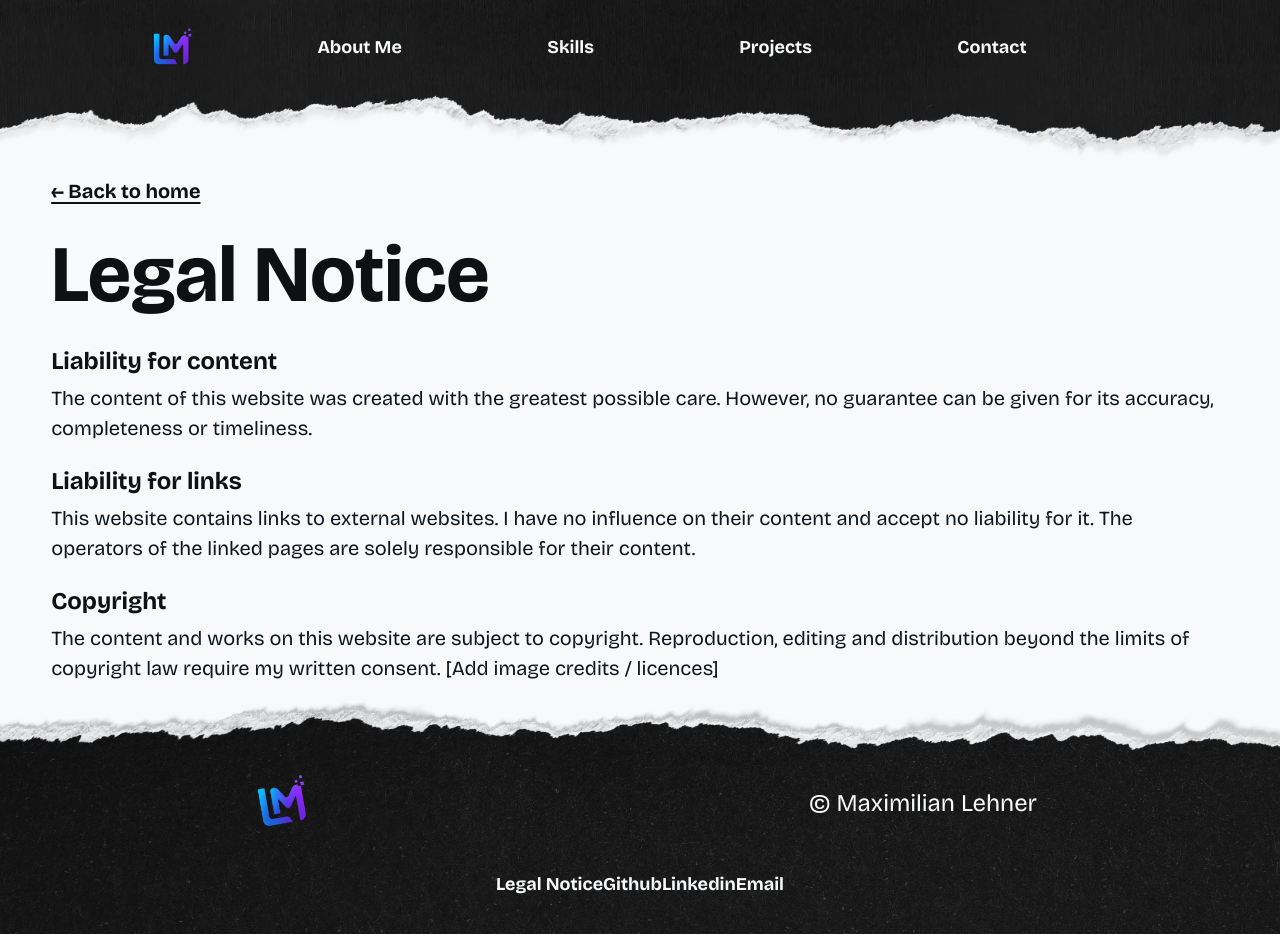
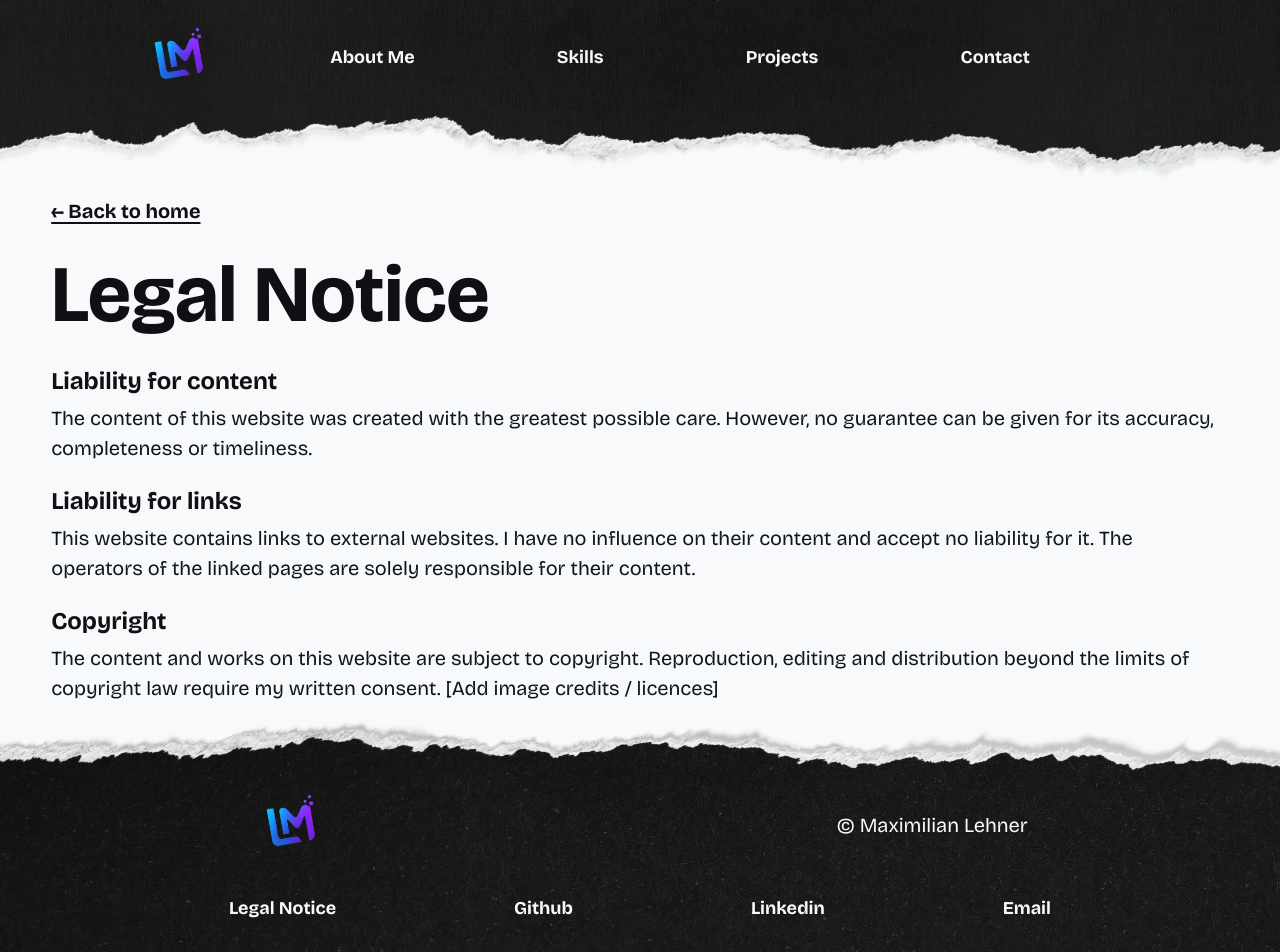
Before and after one commit to Lehnerma/Portfolio, an Angular app: page /legal-notice in a window 1280 px wide. Shown: the top 952 px of the page. Built offline with nearby package versions, Linux system fonts and the light colour scheme.

Commit message:
feat: Refactor landing and footer components to use new logo component and improve structure

```diff
--- a/src/app/sections/landing/landing.html
+++ b/src/app/sections/landing/landing.html
@@ -1,7 +1,6 @@
 <div class="landing__wrapper">
   <section class="landing__nav">
-    <img src="/assets/img/lm_logo.webp" alt="" class="header__logo" />
-
+    <app-logo-lm />
     <nav
       class="nav"
       [class.mobile]="burgerMenu()"
--- a/src/app/sections/landing/landing.ts
+++ b/src/app/sections/landing/landing.ts
@@ -7,9 +7,10 @@ import { NAV_HEADER_DATA } from '../../data/nav';
 import { NavElements } from '../../interfaces/nav-elements';
 import { NavElement } from '../../shared/nav-element/nav-element';
 import { LanguageService } from '../../services/language-service';
+import { LogoLm } from '../../shared/logo-lm/logo-lm';
 
 @Component({
-  imports: [PrimaryBtn, AnimateTitle, SecondaryBtn, SocialIcons, NavElement],
+  imports: [PrimaryBtn, AnimateTitle, SecondaryBtn, SocialIcons, NavElement, LogoLm],
   selector: 'app-landing',
   styleUrl: './landing.scss',
   templateUrl: './landing.html',
--- a/src/app/sections/main-footer/main-footer.html
+++ b/src/app/sections/main-footer/main-footer.html
@@ -1,39 +1,39 @@
-<article loading="lazy" class="contact" [class.contact--light]="lightFooter()">
-  <div [class.contact__wrapper]="!lightFooter()">
+<article loading="lazy" class="footer" [class.footer--light]="lightFooter()">
+  <div [class.footer__wrapper]="!lightFooter()">
     @if (!lightFooter()) {
-      <section class="contact__section--title">
-        <app-underline-title variant="double" class="contact__titles">
-          <h3 class="contact__subtitle">{{ texts().contact.subtitle }}</h3>
-          <h2 class="contact__title title56-80">{{ texts().contact.title }}</h2>
+      <section class="footer__section--title">
+        <app-underline-title variant="double" class="footer__titles">
+          <h3 class="footer__subtitle">{{ texts().contact.subtitle }}</h3>
+          <h2 class="footer__title title56-80">{{ texts().contact.title }}</h2>
         </app-underline-title>
 
-        <p class="contact__msg">
+        <p class="footer__msg">
           {{ texts().contact.message }}
         </p>
       </section>
 
-      <section class="contact__section--form">
+      <section class="footer__section--form">
         <img
           loading="lazy"
           src="/assets/img/window_sticker3x.webp"
           [alt]="texts().contact.logoAlt"
-          class="contact__logo"
+          class="footer__logo"
         />
         <app-contact-form></app-contact-form>
       </section>
     }
 
     <section
-      [class.contact__section--name]="!lightFooter()"
-      [class.contact__section--name-light]="lightFooter()"
+      [class.footer__section--name]="!lightFooter()"
+      [class.footer__section--name-light]="lightFooter()"
     >
-      <img src="/assets/img/lm_logo.webp" alt="Logo LM" class="contact__logo--lm" />
-      <p class="contact__name txt20-24">© Maximilian Lehner</p>
+      <app-logo-lm />
+      <p class="footer__name txt16-20">© Maximilian Lehner</p>
     </section>
   </div>
 
-  <nav class="contact__nav">
-    <ul class="contact__nav-elements">
+  <nav class="footer__nav">
+    <ul class="footer__nav-elements">
       @for (el of navElements(); track $index) {
         <app-nav-element
           [label]="el.label"
--- a/src/app/sections/main-footer/main-footer.scss
+++ b/src/app/sections/main-footer/main-footer.scss
@@ -5,7 +5,7 @@
   --dp-view: 1000px;
 }
 
-.contact {
+.footer {
   background-image: url('/assets/background/contact.webp');
   background-repeat: no-repeat;
   background-size: cover;
@@ -70,12 +70,6 @@
       max-width: 368px;
       right: -10px;
     }
-
-    &--lm {
-      width: 80px;
-      aspect-ratio: 1/1;
-      transform: rotate(-10deg);
-    }
   }
 
   &__name-container {
@@ -97,7 +91,7 @@
 }
 
 @include respond-to(md) {
-  .contact {
+  .footer {
     &__wrapper {
       grid-template-columns: 1fr 1fr;
       grid-template-rows: auto auto;
@@ -122,3 +116,17 @@
     }
   }
 }
+
+.footer--light .footer {
+  &__nav {
+    display: flex;
+    justify-content: center;
+    align-items: center;
+    width: 100%;
+  }
+  &__nav-elements {
+    display: flex;
+    justify-content: space-around;
+    width: 100%;
+  }
+}
--- a/src/app/sections/main-footer/main-footer.ts
+++ b/src/app/sections/main-footer/main-footer.ts
@@ -5,8 +5,9 @@ import { NavElement } from '../../shared/nav-element/nav-element';
 import { LanguageService } from '../../services/language-service';
 import { NavElements } from '../../interfaces/nav-elements';
 import { NAV_FOOTER_DATA } from '../../data/nav';
+import { LogoLm } from '../../shared/logo-lm/logo-lm';
 @Component({
-  imports: [UnderlineTitle, ContactForm, NavElement],
+  imports: [UnderlineTitle, ContactForm, NavElement, LogoLm],
   selector: 'app-main-footer',
   styleUrl: './main-footer.scss',
   templateUrl: './main-footer.html',
--- /dev/null
+++ b/src/app/shared/logo-lm/logo-lm.html
@@ -0,0 +1,3 @@
+<a [href]="link()">
+  <img src="/assets/img/lm_logo.webp" alt="Logo LM" class="logo__lm" />
+</a>
--- /dev/null
+++ b/src/app/shared/logo-lm/logo-lm.scss
@@ -0,0 +1,12 @@
+.logo {
+  &__lm {
+    width: 80px;
+    aspect-ratio: 1/1;
+    transform: rotate(-10deg);
+    transition: transform 250ms ease;
+
+    &:hover {
+      transform: rotate(0deg);
+    }
+  }
+}
--- /dev/null
+++ b/src/app/shared/logo-lm/logo-lm.ts
@@ -0,0 +1,11 @@
+import { Component, input } from '@angular/core';
+
+@Component({
+  imports: [],
+  selector: 'app-logo-lm',
+  styleUrl: './logo-lm.scss',
+  templateUrl: './logo-lm.html',
+})
+export class LogoLm {
+  readonly link = input<string>('');
+}
--- a/src/styles/base/_keyframes.scss
+++ b/src/styles/base/_keyframes.scss
@@ -82,3 +82,15 @@
     translate: 0 -0.5rem;
   }
 }
+
+@keyframes polaroid-color {
+  to {
+    filter: grayscale(0);
+  }
+}
+
+@keyframes polaroid-smile {
+  to {
+    content: ' :D';
+  }
+}
--- a/src/styles/components/_img.scss
+++ b/src/styles/components/_img.scss
@@ -66,15 +66,3 @@
     }
   }
 }
-
-@keyframes polaroid-color {
-  to {
-    filter: grayscale(0);
-  }
-}
-
-@keyframes polaroid-smile {
-  to {
-    content: ' :D';
-  }
-}
```
Also changed, not shown: 1 other file (tests, documents, lock files or other folders).
